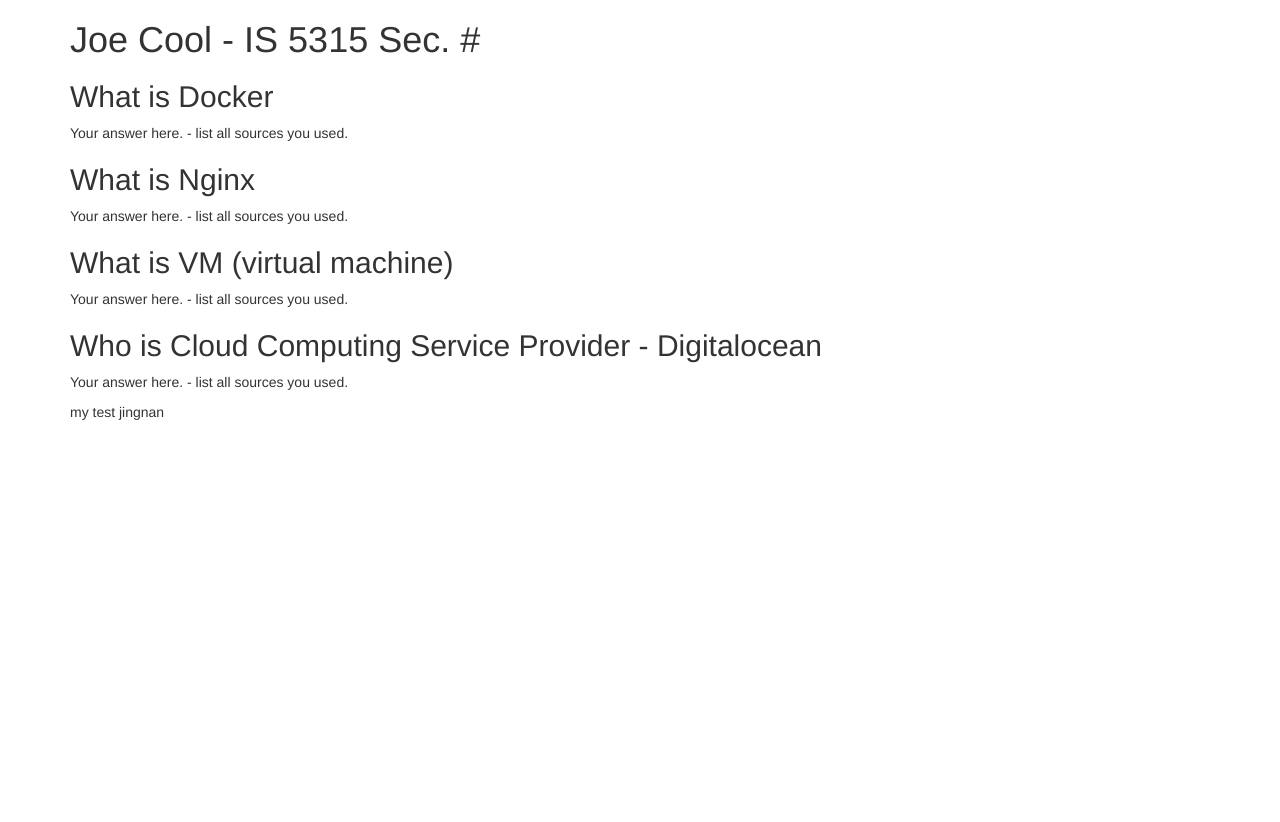
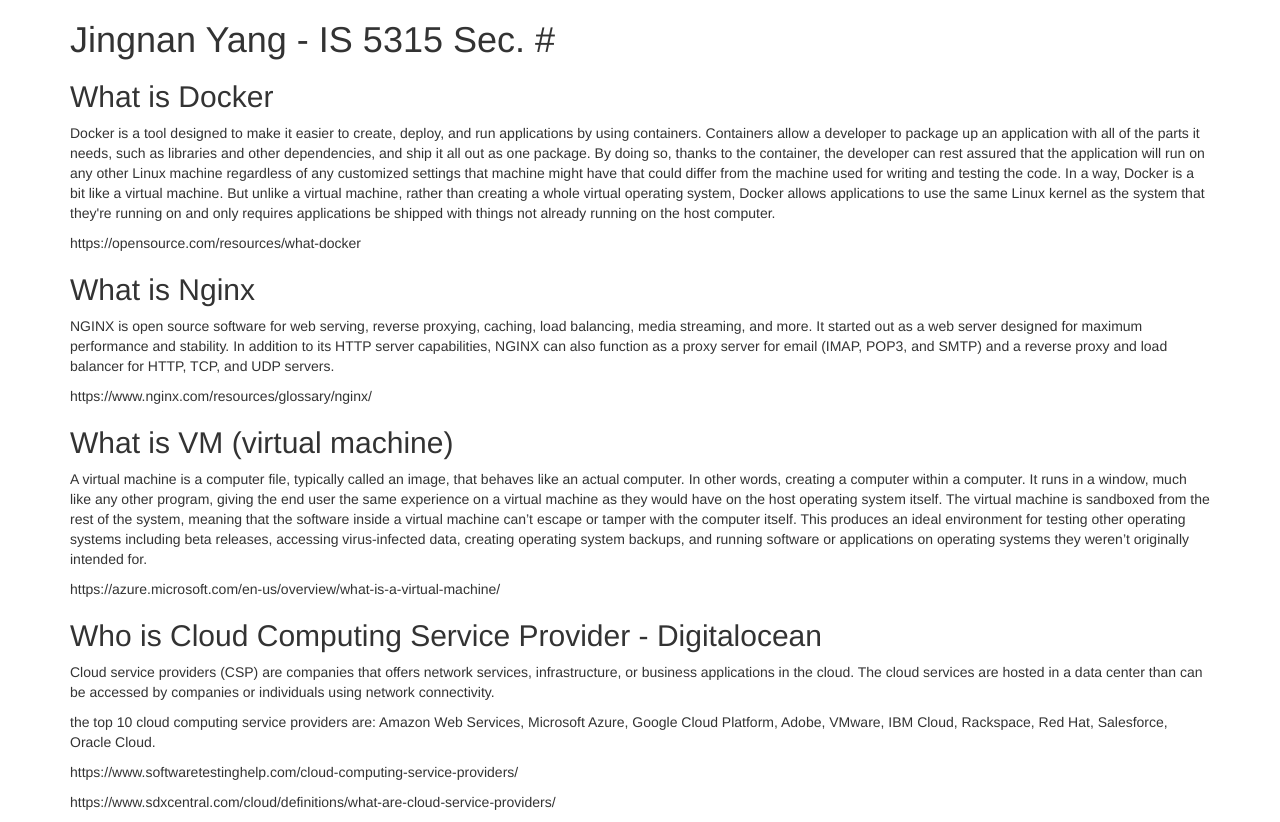
Before and after one commit to yjnlyq/5315new, a plain HTML site: page index.html in a window 1280 px wide. Before the commit the page ends 800 px from the top, so only its background shows below. Drawn offline with nearby package versions, Linux system fonts and the light colour scheme.

Commit message:
finish hw1

```diff
--- a/index.html
+++ b/index.html
@@ -5,16 +5,26 @@
   </head>
   <body>
     <div class="container">
-      <h1>Joe Cool - IS 5315 Sec. #</h1>
+      <h1>Jingnan Yang - IS 5315 Sec. #</h1>
       <h2>What is Docker</h2>
-      <p>Your answer here. - list all sources you used.</p>
+
+      <p>Docker is a tool designed to make it easier to create, deploy, and run applications by using containers. Containers allow a developer to package up an application with all of the parts it needs, such as libraries and other dependencies, and ship it all out as one package. By doing so, thanks to the container, the developer can rest assured that the application will run on any other Linux machine regardless of any customized settings that machine might have that could differ from the machine used for writing and testing the code. In a way, Docker is a bit like a virtual machine. But unlike a virtual machine, rather than creating a whole virtual operating system, Docker allows applications to use the same Linux kernel as the system that they're running on and only requires applications be shipped with things not already running on the host computer. </p>
+      <p>https://opensource.com/resources/what-docker</p>
+
       <h2>What is Nginx</h2>
-      <p>Your answer here. - list all sources you used.</p>
+      <p>NGINX is open source software for web serving, reverse proxying, caching, load balancing, media streaming, and more. It started out as a web server designed for maximum performance and stability. In addition to its HTTP server capabilities, NGINX can also function as a proxy server for email (IMAP, POP3, and SMTP) and a reverse proxy and load balancer for HTTP, TCP, and UDP servers.</p>
+       <p>https://www.nginx.com/resources/glossary/nginx/</p>
+
       <h2>What is VM (virtual machine)</h2>
-      <p>Your answer here. - list all sources you used.</p>
+      <p>A virtual machine is a computer file, typically called an image, that behaves like an actual computer. In other words, creating a computer within a computer. It runs in a window, much like any other program, giving the end user the same experience on a virtual machine as they would have on the host operating system itself. The virtual machine is sandboxed from the rest of the system, meaning that the software inside a virtual machine can’t escape or tamper with the computer itself. This produces an ideal environment for testing other operating systems including beta releases, accessing virus-infected data, creating operating system backups, and running software or applications on operating systems they weren’t originally intended for.</p>
+      <p>https://azure.microsoft.com/en-us/overview/what-is-a-virtual-machine/</p>
+
       <h2>Who is Cloud Computing Service Provider - Digitalocean</h2>
-      <p>Your answer here. - list all sources you used.</p>
-      <p>my test jingnan<p>
+      <p>Cloud service providers (CSP) are companies that offers network services, infrastructure, or business applications in the cloud. The cloud services are hosted in a data center than can be accessed by companies or individuals using network connectivity.</p>
+      <p>the top 10 cloud computing service providers are: Amazon Web Services, Microsoft Azure, Google Cloud Platform, Adobe, VMware, IBM Cloud, Rackspace, Red Hat, Salesforce, Oracle Cloud.</p>
+      <p>https://www.softwaretestinghelp.com/cloud-computing-service-providers/</p>
+      <p>https://www.sdxcentral.com/cloud/definitions/what-are-cloud-service-providers/</p>
+
     </div>
   </body>
 </html>
```
